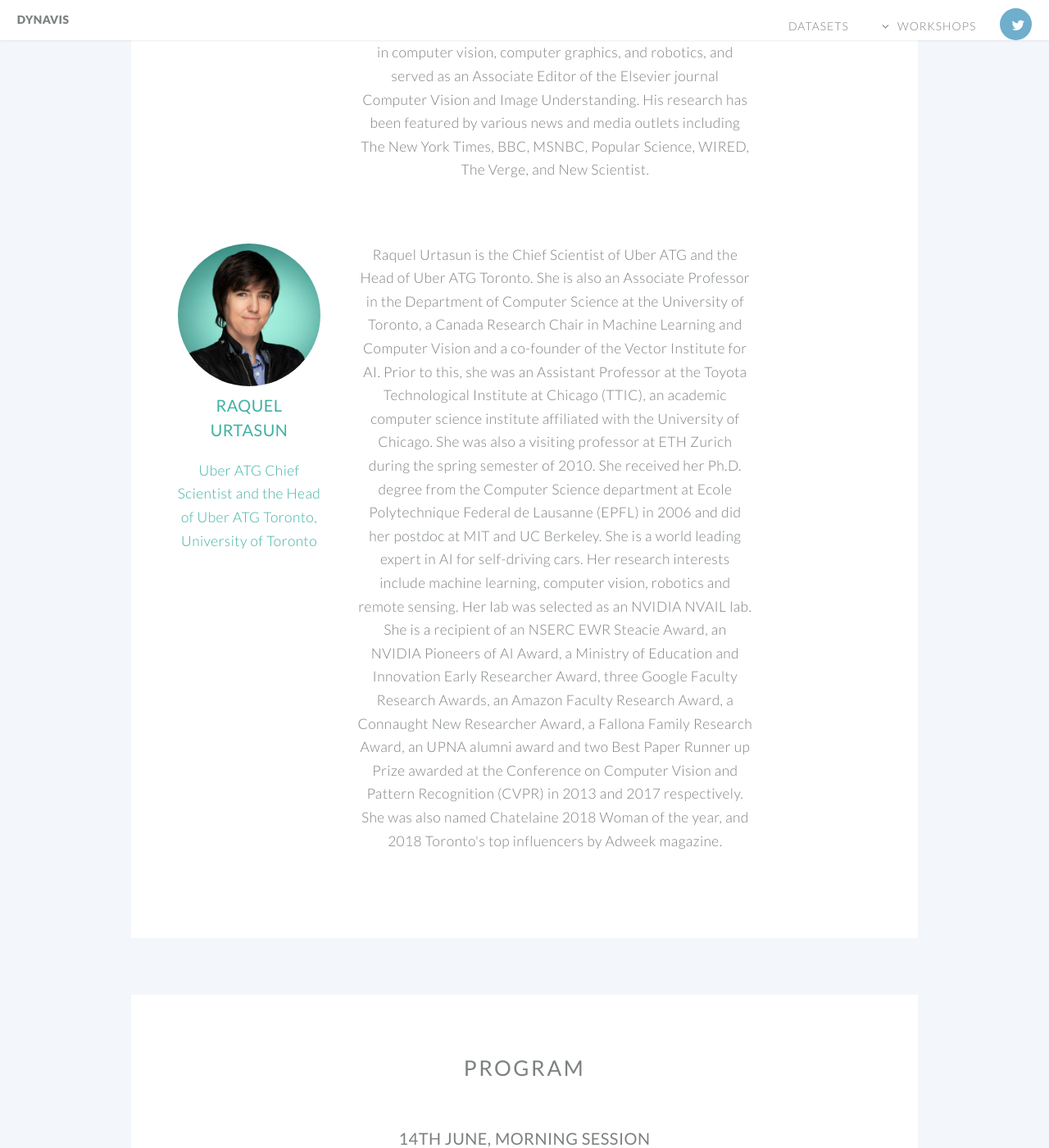
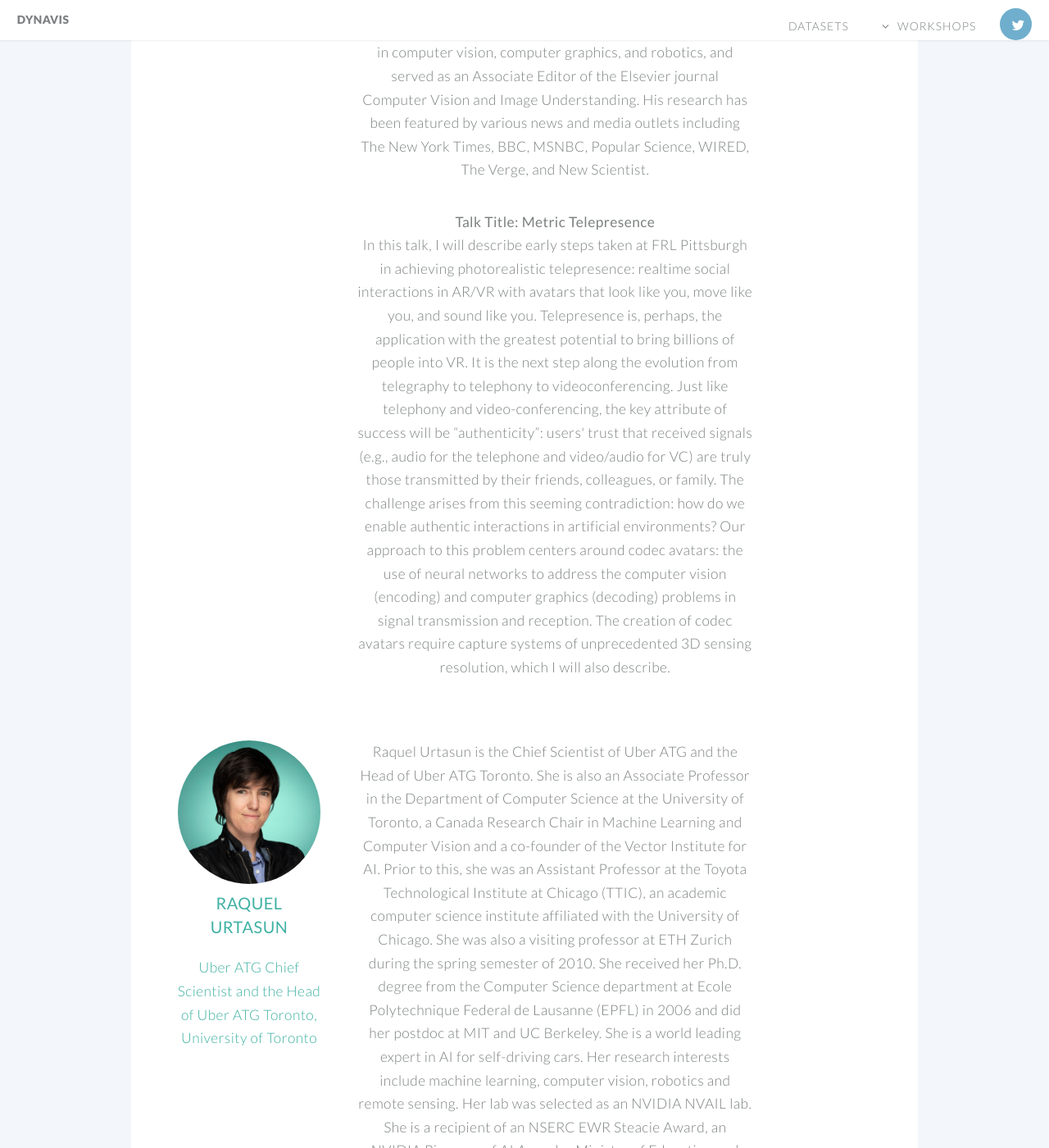
Before and after one commit to DynaVis/DynaVis.github.io, a Jekyll site: the page built from 2020.html, in a window 1280 px wide and 1400 px high, scrolled down 2391 px. Shown: the whole window at 82% size. Built offline with Jekyll 4.4.1, drawn with Linux system fonts in a browser that asks for light colours; some of the changed text lies outside the part shown.

Commit message:
Added Yaser talk details

```diff
--- a/2020.html
+++ b/2020.html
@@ -72,6 +72,10 @@ redirect_from: "/"
      		</div>
  			<div class="7u">
             	<p>Yaser Sheikh is Director of the Facebook Reality Lab in Pittsburgh, devoted to achieving photorealistic social interactions in augmented reality (AR) and virtual reality (VR), and an Associate Professor at the Robotics Institute, Carnegie Mellon University. His research broadly focuses on machine perception and rendering of social behavior, spanning sub-disciplines in computer vision, computer graphics, and machine learning. With colleagues and students, he has won the Honda Initiation Award (2010), Popular Science’s "Best of What’s New" Award, as well as several conference best paper and demo awards. In 2004, he received the Hillman Fellowship for Excellence in Computer Science Research. Yaser has served as a senior committee member at leading conferences in computer vision, computer graphics, and robotics, and served as an Associate Editor of the Elsevier journal Computer Vision and Image Understanding. His research has been featured by various news and media outlets including The New York Times, BBC, MSNBC, Popular Science, WIRED, The Verge, and New Scientist.</p>
+				<p><b>Talk Title: Metric Telepresence</b> <br/> In this talk, I will describe early steps taken at FRL Pittsburgh in achieving photorealistic telepresence: realtime social interactions in AR/VR with avatars that look like you, move like you, and sound like you.
+Telepresence is, perhaps, the application with the greatest potential to bring billions of people into VR. It is the next step along the evolution from telegraphy to telephony to videoconferencing. Just like telephony and video-conferencing, the key attribute of success will be “authenticity”: users' trust that received signals (e.g., audio for the telephone and video/audio for VC) are truly those transmitted by their friends, colleagues, or family. The challenge arises from this seeming contradiction: how do we enable authentic interactions in artificial environments?
+Our approach to this problem centers around codec avatars: the use of neural networks to address the computer vision (encoding) and computer graphics (decoding) problems in signal transmission and reception. The creation of codec avatars require capture systems of unprecedented 3D sensing resolution, which I will also describe.
+				</p>
 			</div>
 		</div>
 
@@ -122,9 +126,7 @@ Polytechnique Federal de Lausanne (EPFL) in 2006 and did her postdoc at MIT and
                             </tr>
                             <tr>
                                 <td><span >08:40 - 09:25</span></td>
-                                <td><span ><b>Keynote 1: Yaser Sheikh</b><br>
-											Topic TBA</span>
-								</td>
+                                <td><span ><b>Keynote 1: Yaser Sheikh - Metric Telepresence</b><br></span></td>
                             </tr>
                             <tr>
                                 <td><span >09:25 - 09:35</span></td>
```
